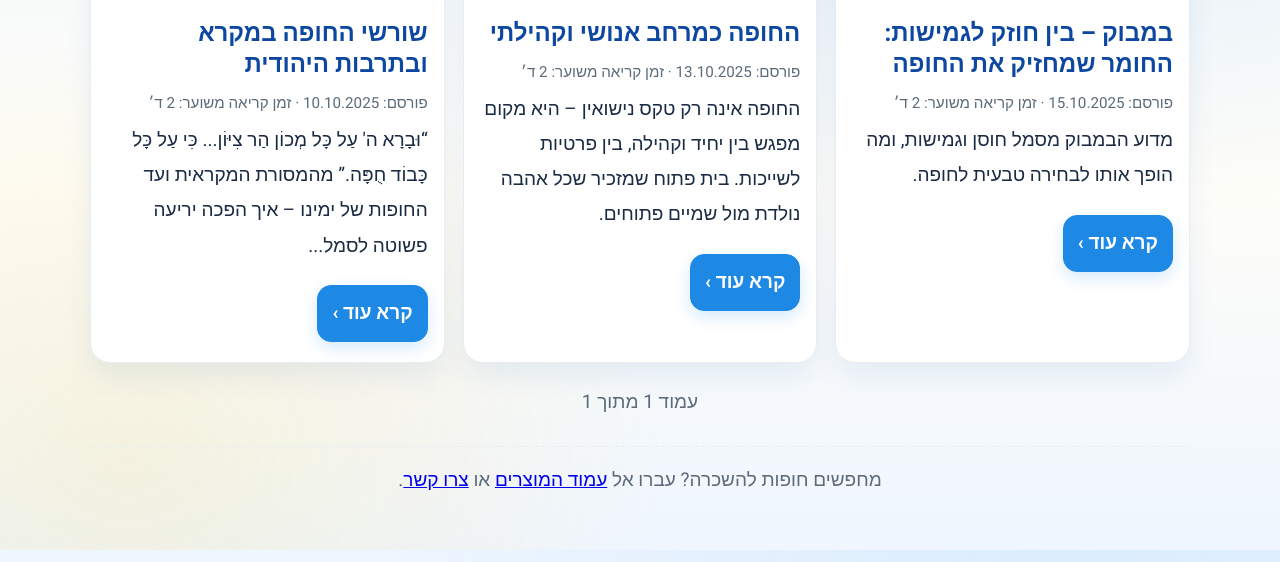
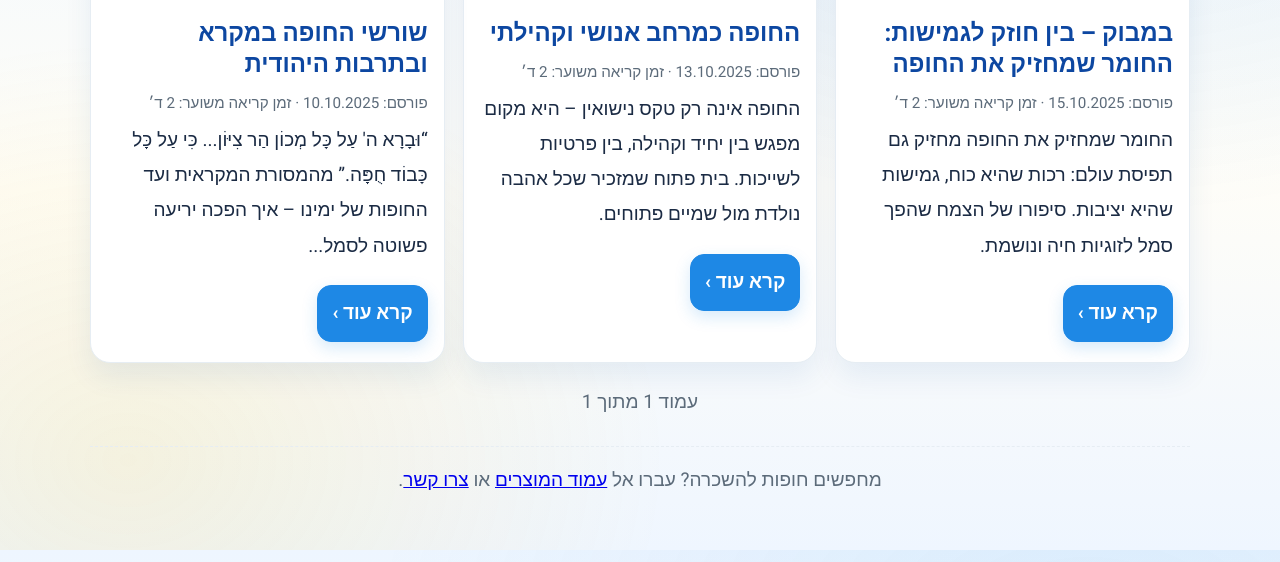
Before and after one commit to chupay/chupa_yisraelit, a Jekyll site: the page built from blog/index.html, in a window 1280 px wide. Shown: the part 350-912 px from the top of the page. Built offline with Jekyll 4.4.1, drawn with Linux system fonts in a browser that asks for light colours; the list of posts is cut into pages by our own code.

Commit message:
Update 2025-10-15-bamboo-chuppah.md

```diff
--- a/_posts/2025-10-15-bamboo-chuppah.md
+++ b/_posts/2025-10-15-bamboo-chuppah.md
@@ -1,7 +1,9 @@
 ---
 layout: blog_post
 title: "במבוק – בין חוזק לגמישות: החומר שמחזיק את החופה"
-description: "מדוע הבמבוק מסמל חוסן וגמישות, ומה הופך אותו לבחירה טבעית לחופה."
+description: "החומר שמחזיק את החופה מחזיק גם תפיסת עולם:
+ רכות שהיא כוח, גמישות שהיא יציבות.
+ סיפורו של הצמח שהפך סמל לזוגיות חיה ונושמת."
 permalink: /blog/bamboo-chuppah/
 card_image: /assets/blog/bamboo-chuppah-hero.webp
 card_image_alt: "חופת במבוק בטבע"
```
